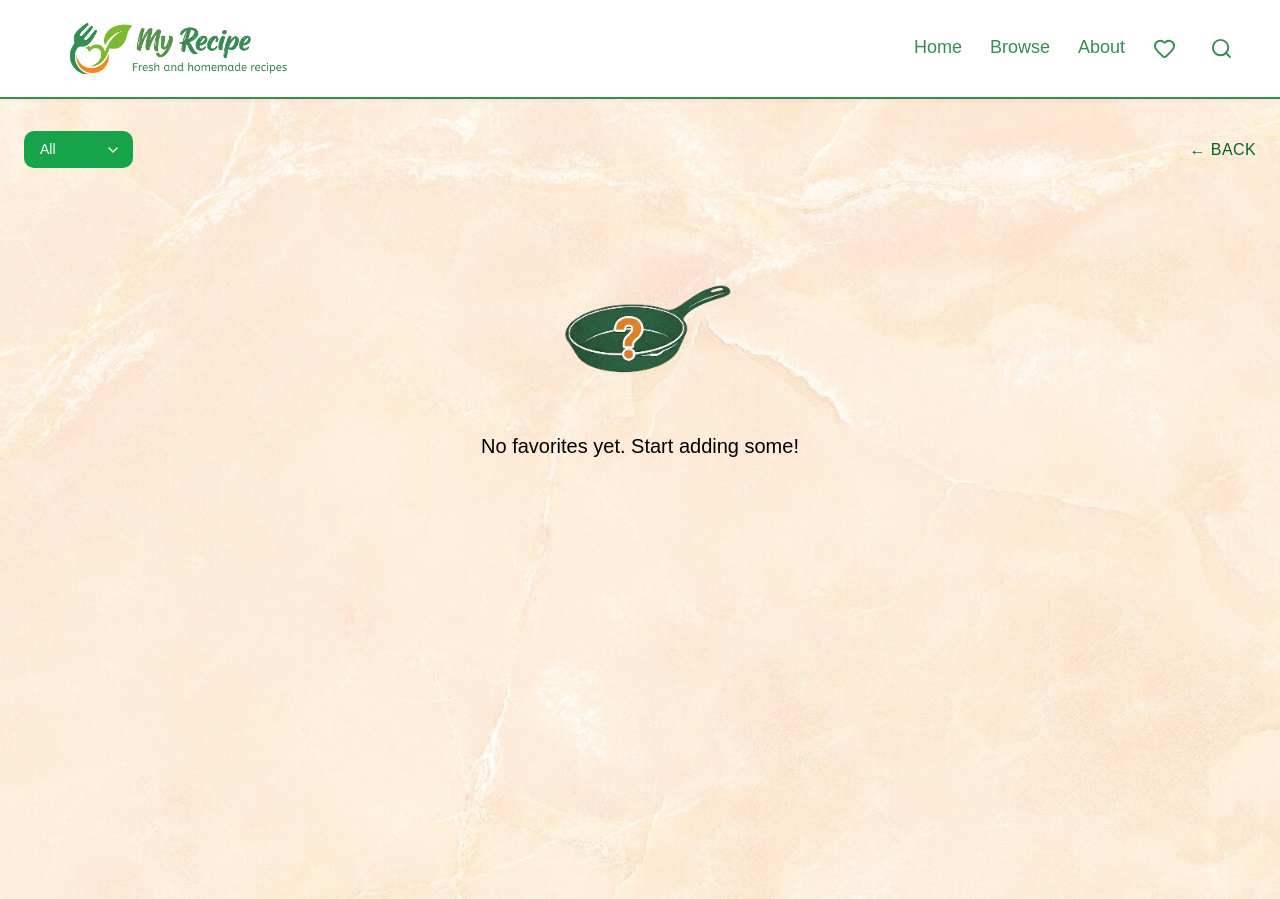
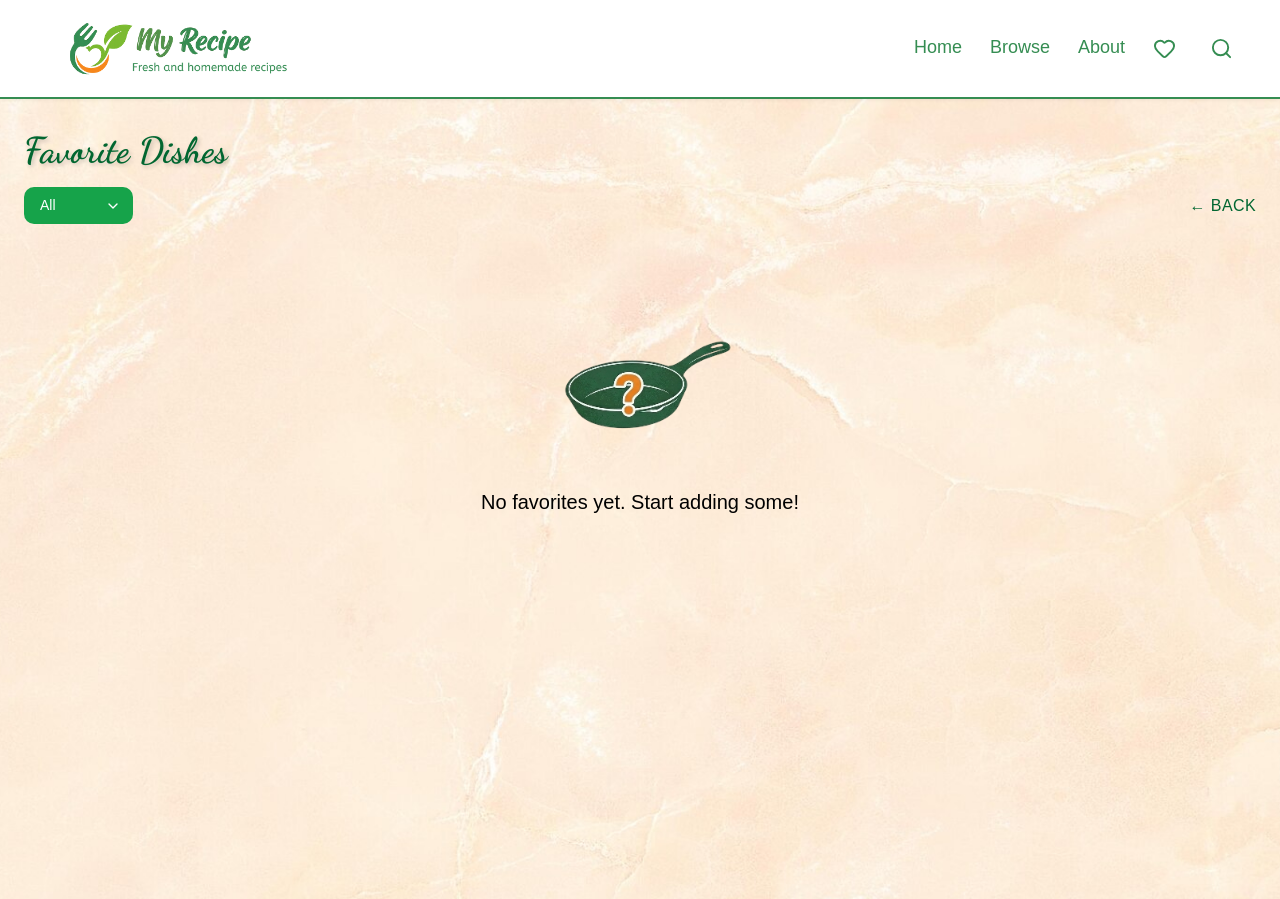
Before and after one commit to MiaMadz/my_recipe, a Next.js app in the folder myrecipe-app/: page /Favorite in a window 1280 px wide. Built offline with nearby package versions, Linux system fonts and the light colour scheme.

Commit message:
Refine page layout and styling

```diff
--- a/myrecipe-app/app/Pages/FavoritePage.js
+++ b/myrecipe-app/app/Pages/FavoritePage.js
@@ -6,6 +6,12 @@ import { useRouter } from "next/navigation"
 import { ChevronDown } from 'lucide-react'
 import Image from 'next/image'
 import MealCard from "../Components/MealCard"
+import { Dancing_Script } from 'next/font/google'
+
+const dancing = Dancing_Script({
+  subsets: ['latin'],
+  weight: ['700'],
+})
 
 const categories = ['All', 'Seafood', 'Chicken']
 
@@ -53,7 +59,12 @@ export default function FavoritePage() {
       style={{ backgroundImage: "url('/images/bg1.png')" }}
     >
       <div className="max-w-7xl mx-auto px-6 py-8">
-
+          <h1
+            className={`${dancing.className} text-4xl text-green-800 mb-4`}
+            style={{ textShadow: '2px 2px 4px rgba(0, 0, 0, 0.2)' }}
+          >
+            Favorite Dishes
+          </h1>
         <div className="flex justify-between items-center mb-6">
           <div style={wrapperStyle}>
             <select
```
